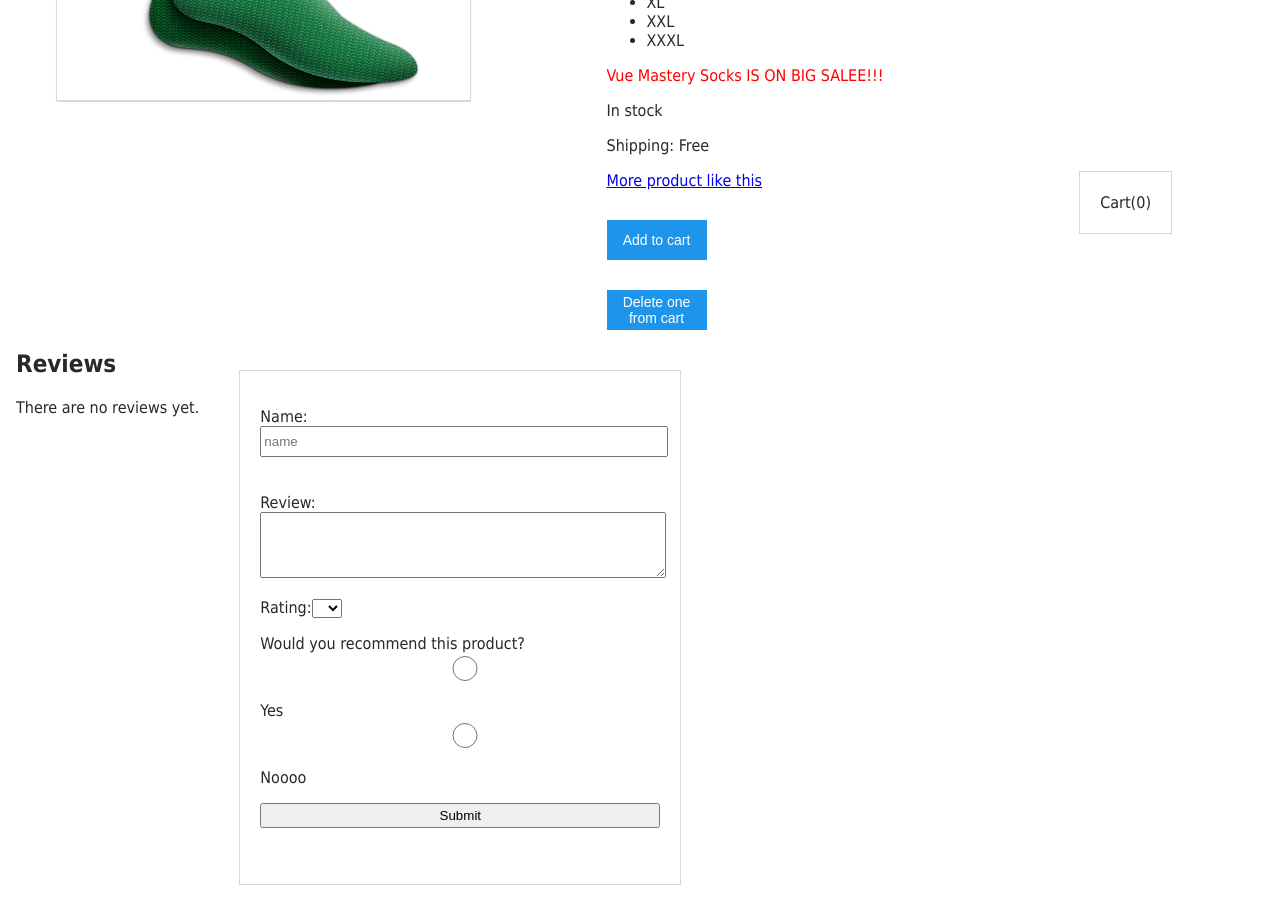
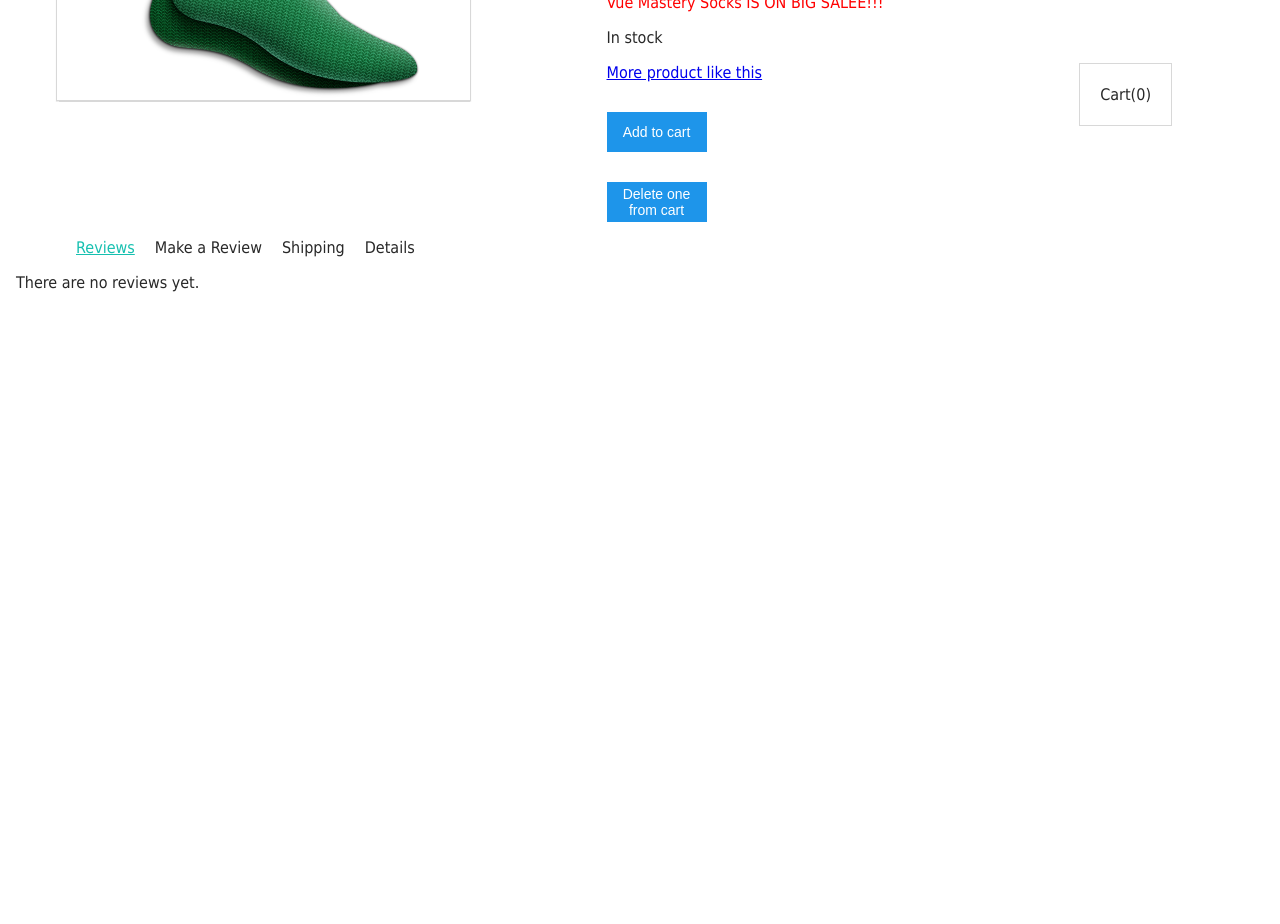
Before and after one commit to enfantsrichesdeprimess/vue3-practice-lab1, a Vue app in the folder vue-practice-task-1/: page / in a window 1280 px wide. Shown: the part 380-1304 px from the top of the page. After the commit the page ends 800 px from the top, so only its background shows below. Built offline with nearby package versions, Linux system fonts and the light colour scheme.

Commit message:
12. Глобальная шина + вкладки

```diff
--- a/vue-practice-task-1/package.json
+++ b/vue-practice-task-1/package.json
@@ -9,6 +9,7 @@
     "preview": "vite preview"
   },
   "dependencies": {
+    "mitt": "^3.0.1",
     "vue": "^3.5.29"
   },
   "devDependencies": {
--- a/vue-practice-task-1/src/App.vue
+++ b/vue-practice-task-1/src/App.vue
@@ -7,7 +7,6 @@
   },
   data () {
     return {
-      premium: true,
       cart: [],
     }
   },
@@ -30,7 +29,6 @@
     <div class="cart">
     </div>
     <ProductCard
-        :premium="premium"
         :cart="cart"
         @remove-from-cart="removeFromCart"
         @add-to-cart="updateCart"></ProductCard>
--- a/vue-practice-task-1/src/components/ProductCard.vue
+++ b/vue-practice-task-1/src/components/ProductCard.vue
@@ -1,11 +1,14 @@
 <script>
 import ProductDetails from "@/components/ProductDetails.vue";
 import ProductReview from "@/components/ProductReview.vue";
+import ProductTabs from "@/components/ProductTabs.vue";
+import eventBus from "@/eventBus.js";
 
 export default {
   components: {
     ProductDetails,
     ProductReview,
+    ProductTabs,
   },
   data() {
     return {
@@ -16,7 +19,6 @@
       altText: 'Pair Of Socks',
       link: 'https://www.amazon.com/s/ref=nb_sb_noss?url=search-alias%3Daps&field-keywords=socks',
       inventory: 100,
-      details: ['80% cotton', '20% polyester', 'Gender-neutral'],
       sale: true,
       reviews: [],
       variants: [
@@ -37,30 +39,23 @@
     };
   },
   props: {
-    premium: {
-      type: Boolean,
-      required: true
-    },
     cart: {
       type: Array,
       required: true
     },
   },
   methods: {
-    addToCart () {
+    addToCart() {
       this.$emit('add-to-cart',
           this.variants[this.selectedVariant].variantId);
     },
-    updateProduct (index) {
+    updateProduct(index) {
       this.selectedVariant = index;
       console.log(index);
     },
     removeFromCart() {
       const variantId = this.variants[this.selectedVariant].variantId;
       this.$emit('remove-from-cart', variantId);
-    },
-    addReview(productReview) {
-      this.reviews.push(productReview)
     },
   },
     computed: {
@@ -70,14 +65,13 @@
       image() {
         return this.variants[this.selectedVariant].variantImage;
       },
-    inStock(){
+      inStock() {
         return this.variants[this.selectedVariant].variantQuantity
       },
       onSale() {
-      if (this.sale===true && this.variants[this.selectedVariant].variantQuantity <= 100 && this.variants[this.selectedVariant].variantQuantity >=1  ) {
+        if (this.sale === true && this.variants[this.selectedVariant].variantQuantity <= 100 && this.variants[this.selectedVariant].variantQuantity >= 1) {
           return this.brand + ' ' + this.product + ' IS ON BIG SALEE!!!'
-      }
-      else {
+        } else {
         }
       },
       shipping() {
@@ -87,8 +81,19 @@
           return 2.99
         }
       },
+    },
+    mounted() {
+      eventBus.on('submit-review', (productReview) => {
+        console.log('New review received via eventBus:', productReview)
+        this.reviews.push(productReview)
+      })
+
+      console.log('Product component mounted, listening for reviews...')
+    },
+    unmounted() {
+      eventBus.off('submit-review')
+    },
   }
-};
 </script>
 
 
@@ -100,10 +105,6 @@
     <div class="product-info">
       <h1>{{ title }}</h1>
       <p>{{ description }}</p>
-      <ul>
-
-        <product-details v-for="detail in details" :detail="detail"></product-details>
-      </ul>
       <div
           class="color-box"
           v-for="(variant, index) in variants"
@@ -123,7 +124,6 @@
         <p v-else-if="inStock <= 10 && inStock > 0">Almost sold out!</p>
         <p v-else :class="{ outOfStock: !inStock }">Out of stock</p>
       </div>
-      <p>Shipping: {{ shipping }}</p>
       <a :href="link"> More product like this </a>
       <div class="cart">
         <p>Cart({{ cart.length }})</p>
@@ -135,18 +135,6 @@
     >Add to cart</button>
       <br><button @click="removeFromCart">Delete one from cart</button>
     </div>
-    <div>
-      <h2>Reviews</h2>
-      <p v-if="!reviews.length">There are no reviews yet.</p>
-      <ul>
-        <li v-for="review in reviews">
-          <p>{{ review.name }}</p>
-          <p>Rating: {{ review.rating }}</p>
-          <p>{{ review.review }}</p>
-          <p>Would recommend: {{ review.recommended === 'yes' ? ' Yes' : 'No' }}</p>
-        </li>
-      </ul>
-    </div>
-    <product-review @submit-review="addReview"></product-review>
+    <product-tabs :reviews="reviews"></product-tabs>
   </div>
 </template>
--- a/vue-practice-task-1/src/components/ProductDetails.vue
+++ b/vue-practice-task-1/src/components/ProductDetails.vue
@@ -1,12 +1,7 @@
 <script>
 export default {
-  data() {
-    return {
-
-    }
-  },
   props: {
-    detail: {
+    details: {
       type: String,
       required: true
     }
@@ -15,5 +10,9 @@
 </script>
 
 <template>
-  <li>{{ detail }}</li>
+  <div>
+    <ul>
+      <li v-for="detail in details">{{ detail }}</li>
+    </ul>
+  </div>
 </template>
--- a/vue-practice-task-1/src/components/ProductReview.vue
+++ b/vue-practice-task-1/src/components/ProductReview.vue
@@ -1,40 +1,3 @@
-<script>
-export default {
-  data() {
-    return {
-      name: null,
-      review: null,
-      rating: null,
-      recommended: null,
-      errors: [],
-    }
-  },
-  methods: {
-    onSubmit() {
-      if(this.name && this.review && this.rating) {
-        let productReview = {
-          name: this.name,
-          review: this.review,
-          rating: this.rating,
-          recommended: this.recommended
-        }
-        this.$emit('submit-review', productReview)
-        this.name = null
-        this.review = null
-        this.rating = null
-        this.recommended = null
-      } else {
-        if(!this.name) this.errors.push("Name required.")
-        if(!this.review) this.errors.push("Review required.")
-        if(!this.rating) this.errors.push("Rating required.")
-        if(!this.recommended) this.errors.push("Recommended required.")
-      }
-
-    }
-  }
-}
-</script>
-
 <template>
   <form class="review-form" @submit.prevent="onSubmit">
     <p v-if="errors.length">
@@ -43,6 +6,7 @@
         <li v-for="error in errors">{{ error }}</li>
       </ul>
     </p>
+
     <p>
       <label for="name">Name:</label>
       <input id="name" v-model="name" placeholder="name">
@@ -52,23 +16,25 @@
       <label for="review">Review:</label>
       <textarea id="review" v-model="review"></textarea>
     </p>
+
     <p>
       <label for="rating">Rating:</label>
       <select id="rating" v-model.number="rating">
-        <option>5</option>
-        <option>4</option>
-        <option>3</option>
-        <option>2</option>
-        <option>1</option>
+        <option value="5">5</option>
+        <option value="4">4</option>
+        <option value="3">3</option>
+        <option value="2">2</option>
+        <option value="1">1</option>
       </select>
     </p>
+
     <p>
       <label>Would you recommend this product?</label><br>
       <input
           type="radio"
           id="recommend-yes"
           value="yes"
-          v-model="recommended"
+          v-model="recommend"
       >
       <label for="recommend-yes">Yes</label>
 
@@ -76,12 +42,49 @@
           type="radio"
           id="recommend-no"
           value="no"
-          v-model="recommended"
+          v-model="recommend"
       >
-      <label for="recommend-no">Noooo</label>
+      <label for="recommend-no">No</label>
     </p>
+
     <p>
       <input type="submit" value="Submit">
     </p>
   </form>
 </template>
+
+<script>
+export default {
+  data() {
+    return {
+      name: '',
+      review: '',
+      rating: null,
+      recommend: null,
+      errors: [],
+    }
+  },
+  methods: {
+    onSubmit() {
+      if (this.name && this.review && this.rating) {
+        let productReview = {
+          name: this.name,
+          review: this.review,
+          rating: this.rating,
+          recommend: this.recommend
+        }
+        this.$emit('review-submitted', productReview)
+        this.name = null
+        this.review = null
+        this.rating = null
+        this.recommend = null
+      } else {
+        if (!this.name) this.errors.push("Name required.")
+        if (!this.review) this.errors.push("Review required.")
+        if (!this.rating) this.errors.push("Rating required.")
+        if (!this.recommend) this.errors.push("Recommending required.")
+      }
+    }
+  }
+}
+</script>
--- /dev/null
+++ b/vue-practice-task-1/src/components/ProductShipping.vue
@@ -0,0 +1,23 @@
+<script>
+export default {
+  props: {
+    premium: {
+      type: Boolean,
+      required: true,
+    },
+  },
+  computed: {
+    shipping() {
+      if (this.premium) {
+        return "Free";
+      } else {
+        return 2.99
+      }
+    }
+  }
+}
+</script>
+
+<template>
+  <p>Shipping: {{ shipping }}</p>
+</template>
--- /dev/null
+++ b/vue-practice-task-1/src/components/ProductTabs.vue
@@ -0,0 +1,66 @@
+<script>
+import ProductReview from "@/components/ProductReview.vue";
+import ProductDetails from "@/components/ProductDetails.vue";
+import eventBus from '../eventBus'
+import ProductShipping from "@/components/ProductShipping.vue";
+
+export default {
+  components: {
+    ProductShipping,
+    ProductReview,
+    ProductDetails,
+  },
+  data() {
+    return {
+      tabs: ['Reviews', 'Make a Review', 'Shipping', 'Details'],
+      selectedTab: 'Reviews',
+      details: ['80% cotton', '20% polyester', 'Gender-neutral'],
+      premium: true,
+
+    }
+  },
+  props: {
+    reviews: {
+      type: Array,
+      required: false
+    },
+  },
+  methods: {
+    addReview(productReview) {
+      this.reviews.push(productReview)
+    },
+  },
+}
+</script>
+
+<template>
+  <div>
+    <ul>
+         <span class="tab"
+               :class="{ activeTab: selectedTab === tab }"
+               v-for="(tab, index) in tabs"
+               @click="selectedTab = tab"
+         >{{ tab }}</span>
+    </ul>
+    <div v-show="selectedTab === 'Reviews'">
+      <p v-if="!reviews.length">There are no reviews yet.</p>
+      <ul>
+        <li v-for="review in reviews">
+          <p>{{ review.name }}</p>
+          <p>Rating: {{ review.rating }}</p>
+          <p>{{ review.review }}</p>
+        </li>
+      </ul>
+    </div>
+    <div v-show="selectedTab === 'Make a Review'">
+      <product-review></product-review>
+    </div>
+    <div v-show="selectedTab === 'Details'">
+      <product-details :details="details"></product-details>
+    </div>
+    <div v-show="selectedTab === 'Shipping'">
+      <product-shipping :premium="premium"></product-shipping>
+    </div>
+  </div>
+
+</template>
--- /dev/null
+++ b/vue-practice-task-1/src/eventBus.js
@@ -0,0 +1,5 @@
+import mitt from 'mitt'
+
+const eventBus = mitt()
+
+export default eventBus
```
Also changed, not shown: vue-practice-task-1/src/main.js (+8 -4 lines), 1 other file (tests, documents, lock files or other folders). Lines whose indentation alone changed are shown as unchanged.
